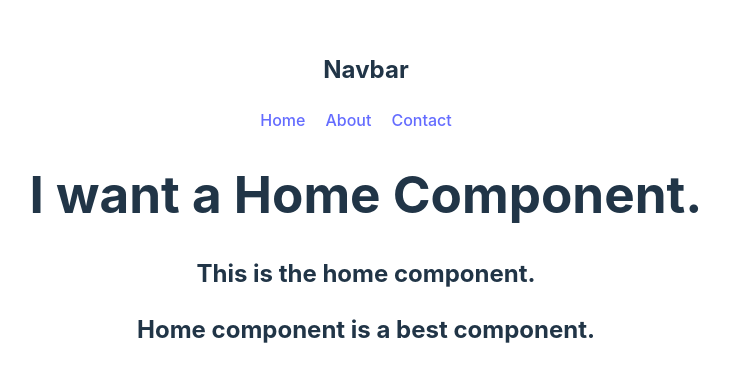
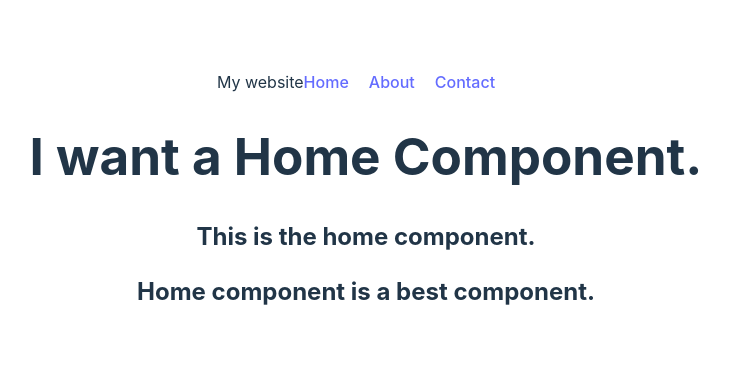
Before and after one commit to alalhosen/introduction-to-react-router, a React (Vite) app: page / in a window 1280 px wide. Shown: the part 200-582 px from the top of the page, without its empty margins (274-1003 px from the left). Built offline with nearby package versions, Linux system fonts and the light colour scheme.

Commit message:
css add in Header file

```diff
--- a/src/component/Header/Header.jsx
+++ b/src/component/Header/Header.jsx
@@ -1,12 +1,13 @@
+import { Link } from 'react-router-dom';
 import './Header.css'
 const Header = () => {
     return (
         <div>
-            <h2>Navbar</h2>
             <nav>
-                <a href="/">Home</a>
-                <a href="/about">About</a>
-                <a href="/contact us">Contact</a>
+                <span>My website</span>
+                <Link to="/">Home</Link>
+                <Link to="/about">About</Link>
+                <Link to="/contact">Contact</Link>
             </nav>
         </div>
     );
```
Also changed, not shown: src/component/Footer/Footer.jsx (added, +12 -0 lines), src/main.jsx (+1 -10 lines).
